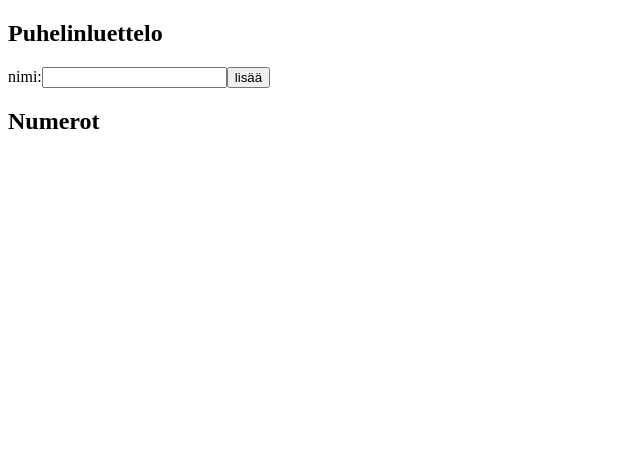
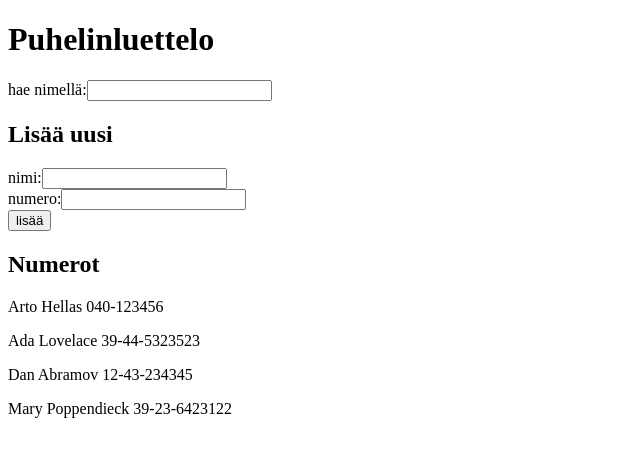
Before and after one commit to jeakaura/fullstack-22, a React (Create React App) app in the folder osa2/puhelinluettelo/: page / in a window 1280 px wide. Shown: the top 456 px of the page, without its empty margins (0-640 px from the left). Built offline with nearby package versions, Linux system fonts and the light colour scheme.

Commit message:
puhelinluettelo step4

```diff
--- a/osa2/puhelinluettelo/src/App.js
+++ b/osa2/puhelinluettelo/src/App.js
@@ -2,13 +2,21 @@ import { useState } from 'react'
 import Person from './components/Person'
 
 const App = () => {
-  const [persons, setPersons] = useState([])
-  const [newName, setNewName] = useState('')
+  const [persons, setPersons]         = useState([
+    { id: 1,  name: 'Arto Hellas',      number: '040-123456'    },
+    { id: 2,  name: 'Ada Lovelace',     number: '39-44-5323523' },
+    { id: 3,  name: 'Dan Abramov',      number: '12-43-234345'  },
+    { id: 4,  name: 'Mary Poppendieck', number: '39-23-6423122' }
+  ])
+  const [newName,     setNewName]     = useState('')
+  const [newNumber,   setNewNumber]   = useState('')
+  const [searchName,  setSearchName]  = useState('')
 
   const addName = (event) => {
     event.preventDefault()
     const noteObject = {
       name: newName,
+      number: newNumber,
       id: persons.length + 1,
     }
 
@@ -19,27 +27,50 @@ const App = () => {
       setPersons(persons.concat(noteObject))
     }
     setNewName('')
+    setNewNumber('')
   }
 
   const handleNoteChange = (event) => {
     setNewName(event.target.value)
   }
 
+  const handleNumberChange = (event) => {
+    setNewNumber(event.target.value)
+  }
+
+  const handleFilter = (event) => {
+    setSearchName(event.target.value)
+  };
+
+  const filtteri = persons.filter(person => person.name.toLowerCase().includes(searchName.toLowerCase()))
+
   return (
     <div>
-      <h2>Puhelinluettelo</h2>
+      <h1>Puhelinluettelo</h1>
+        <div>
+        hae nimellä:
+          <input onChange={handleFilter} />
+        </div>
+      <h2>Lisää uusi</h2>
       <form onSubmit={addName}>
         nimi:
         <input
           value={newName}
           onChange={handleNoteChange}
         />
+        <br />
+        numero:
+        <input
+          value={newNumber}
+          onChange={handleNumberChange}
+        />
+        <br />
         <button type="submit">lisää</button>
       </form>
       <h2>Numerot</h2>
       <div>
-        {persons.map(name =>
-          <Person key={name.id} person={name} />
+        {filtteri.map(name =>
+          <Person key={name.id} person={name} number={name.number} />
         )}
       </div>
     </div>
--- a/osa2/puhelinluettelo/src/components/Person.js
+++ b/osa2/puhelinluettelo/src/components/Person.js
@@ -1,6 +1,6 @@
 const Person = ({ person }) => {
     return (
-      <p>{person.name}</p>
+      <p>{person.name} {person.number} </p>
     )
   }
 
```
